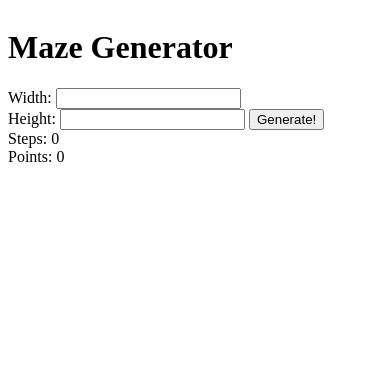
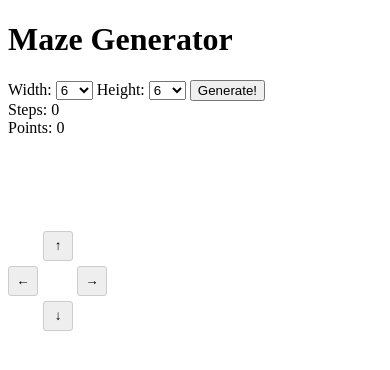
Before and after one commit to MichaelFoss/mazegen, a PHP site: page / in a window 390 px wide. Shown: the top 370 px of the page. Run offline with PHP 8.4, Linux system fonts and the light colour scheme; some libraries are stand-ins or nearby versions.

Commit message:
Add movement buttons, style cleanup
Add buttons to make for easier mobile play.
Turns out the swipe library isn't working out.

Also make the interface a little slicker.

```diff
--- a/config.php
+++ b/config.php
@@ -9,3 +9,11 @@ define('TREASURE_FREQUENCY', 0.5);
  * The file used for storing treasures.
  */
 define('TREASURE_FILE', 'data/treasure.txt');
+/**
+ * The default width of the maze.
+ */
+define('DEFAULT_MAZE_WIDTH', 6);
+/**
+ * The default height of the maze.
+ */
+define('DEFAULT_MAZE_HEIGHT', 6);
--- a/www/css/mazegen.css
+++ b/www/css/mazegen.css
@@ -2,8 +2,11 @@
 	visibility: hidden;
 }
 
-form > div,
-form > h1 {
+form input[type='number'] {
+	width: 35px;
+}
+
+form > div {
 	display: inline-block;
 }
 
@@ -57,10 +60,48 @@ form > h1 {
 	background-color: yellow;
 }
 
+#status {
+	margin-bottom: 20px;
+}
+
 #game-over {
 
+}
+
+#game-over > h2 {
+	margin: 10px 0;
+}
+
+#game-over > div {
+	border-radius: 5px;
+	border: 1px solid #000;
+	display: inline;
+	padding: 10px;
 }
 
 #rating {
 	font-size: 24px;
 }
+
+nav {
+	margin-top: 20px;
+}
+
+nav > div {
+	margin-top: 5px;
+}
+
+nav > div > button {
+	display: inline-block;
+	width: 30px;
+	height: 30px;
+	border-radius: 3px;
+	background-color: #eee;
+	border: 1px solid #ccc;
+}
+
+#move-up,
+#move-down,
+#move-right {
+	margin-left: 35px;
+}
--- a/www/index.php
+++ b/www/index.php
@@ -10,6 +10,10 @@ if (isset($_POST['width']) && is_int((int)$_POST['width'] * 1) && is_int((int)$_
 	$height = $_POST['height'];
 	$maze = new Maze($width, $height);
 }
+else {
+	$width = DEFAULT_MAZE_WIDTH;
+	$height = DEFAULT_MAZE_HEIGHT;
+}
 
 ?><!doctype html>
 <html>
@@ -20,16 +24,18 @@ if (isset($_POST['width']) && is_int((int)$_POST['width'] * 1) && is_int((int)$_
 	<link rel="stylesheet" href="css/mazegen.css" />
 </head>
 <body>
+	<h1>Maze Generator</h1>
 	<form method="post"<?=isset($_POST['width']) ? ' class="hidden"' : ''; ?>>
-		<h1>Maze Generator</h1>
-		<div>
-			<label for="width">Width:</label>
-			<input type="number" id="width" name="width"<?=isset($width) ? ' value="' . $width . '"' : ''; ?> />
-		</div>
-		<div>
-			<label for="height">Height:</label>
-			<input type="number" id="height" name="height"<?=isset($height) ? ' value="' . $height . '"' : ''; ?> />
-		</div>
+		<?php foreach (array('width', 'height') as $dimension): ?>
+			<div>
+				<label for="<?=$dimension; ?>"><?=ucwords($dimension); ?>:</label>
+				<select id="<?=$dimension; ?>" name="<?=$dimension; ?>">
+				<?php for ($i = 1; $i <= 15; $i++): ?>
+					<option value="<?=$i; ?>"<?=$$dimension == $i ? ' selected="selected"' : ''; ?>><?=$i; ?></option>
+				<?php endfor; ?>
+				</select>
+			</div>
+		<?php endforeach; ?>
 		<div>
 			<input type="submit" value="Generate!" />
 		</div>
@@ -53,5 +59,17 @@ if (isset($_POST['width']) && is_int((int)$_POST['width'] * 1) && is_int((int)$_
 		echo $maze->toHTML();
 	}
 	?>
+	<nav>
+		<div>
+			<button id="move-up">&#x2191;</button>
+		</div>
+		<div>
+			<button id="move-left">&#x2190;</button>
+			<button id="move-right">&#x2192;</button>
+		</div>
+		<div>
+			<button id="move-down">&#x2193;</button>
+		</div>
+	</nav>
 </body>
 </html>
```
Also changed, not shown: www/js/mazegen.js (+37 -6 lines).
